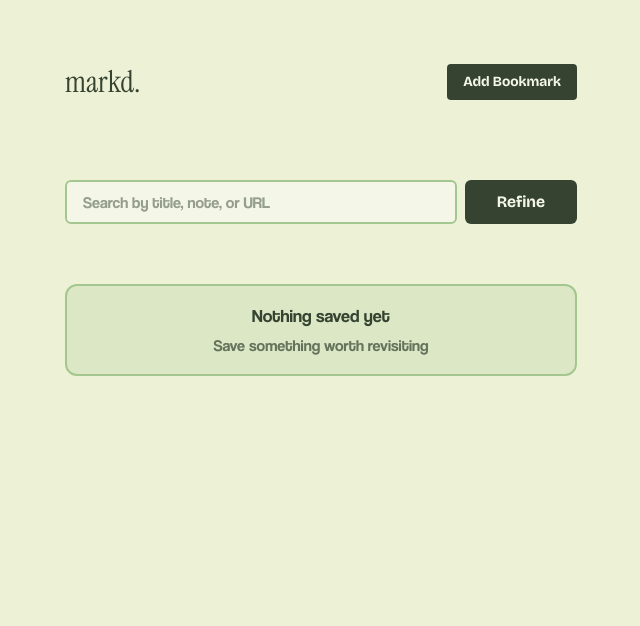
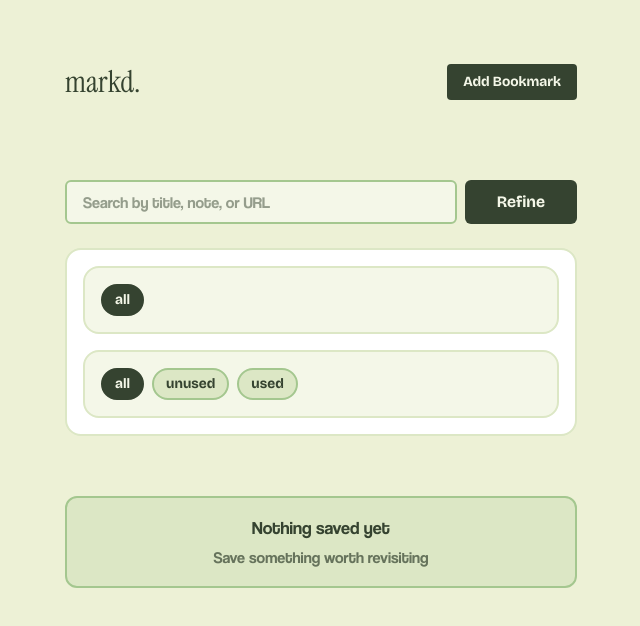
Before and after one commit to VByte-dev/Markd, a React (Vite) app: page / in a window 1280 px wide. Both pictures are taken after a click on the button "Refine". Shown: the top 626 px of the page, without its empty margins (319-959 px from the left). Built offline with nearby package versions, Linux system fonts and the light colour scheme.

Commit message:
Implement bookmark refinement feature with tag and usage filters

```diff
--- a/src/components/BookmarkGrid.jsx
+++ b/src/components/BookmarkGrid.jsx
@@ -3,12 +3,44 @@ import { useEffect, useState } from "react";
 // Components
 import BookmarkCard from "./BookmarkCard";
 import SearchBar from "./SearchBar";
-import Filters from "./Filters";
+import Refine from "./Refine";
 import StateMessage from "./StateMessage";
 
 let BookmarkGrid = () => {
   let [bookmarks, setBookmarks] = useState([]);
   let [searchQuery, setSearchQuery] = useState("");
+  let [refine, setRefine] = useState({
+    tag: "all",
+    usage: "all",
+  });
+  let [isRefineClose, setIsRefineClose] = useState(true);
+
+  let handleRefine = (newRefine) => {
+    setRefine(newRefine);
+    setIsRefineClose(true);
+  };
+
+  let refinedBookmarks = [...bookmarks];
+
+  // Tag filter
+  if (refine.tag !== "all") {
+    refinedBookmarks = refinedBookmarks.filter(
+      (bookmark) => bookmark.tag === refine.tag,
+    );
+  }
+
+  // Usage filter
+  if (refine.usage === "unused") {
+    refinedBookmarks = refinedBookmarks.filter(
+      (bookmark) => bookmark.visitCount === 0,
+    );
+  }
+
+  if (refine.usage === "used") {
+    refinedBookmarks = refinedBookmarks.filter(
+      (bookmark) => bookmark.visitCount > 0,
+    );
+  }
 
   let handleDelete = (id) => {
     let storedData = localStorage.getItem("readlater_bookmarks");
@@ -50,7 +82,7 @@ let BookmarkGrid = () => {
     setSearchQuery(sQ);
   };
 
-  let filteredBookmarks = bookmarks.filter((v, i, a) => {
+  refinedBookmarks = refinedBookmarks.filter((v, i, a) => {
     return (
       v.title.toLowerCase().includes(searchQuery.toLowerCase()) ||
       v.note.toLowerCase().includes(searchQuery.toLowerCase()) ||
@@ -81,27 +113,50 @@ let BookmarkGrid = () => {
       <section className="mt-15 md:mt-20">
         <div className="flex gap-2">
           <SearchBar handleSearch={handleSearch} />
-          <Filters />
+          <div className="">
+            <button
+              className="bg-deep rounded-md font-[bricolage] text-surface h-10 md:h-11 px-8 text-sm md:text-base"
+              onClick={() => {
+                setIsRefineClose(!isRefineClose);
+              }}
+            >
+              Refine
+            </button>
+          </div>
         </div>
+
+        {isRefineClose ? (
+          ""
+        ) : (
+          <div>
+            <Refine
+              bookmarks={bookmarks}
+              refine={refine}
+              setRefine={setRefine}
+              handleRefine={handleRefine}
+            />
+          </div>
+        )}
+
         <div className="mt-10 md:mt-15">
           {bookmarks.length === 0 ? (
             <StateMessage
               title={"Nothing saved yet"}
               description={"Save something worth revisiting "}
             />
-          ) : filteredBookmarks.length === 0 ? (
+          ) : refinedBookmarks.length === 0 ? (
             <StateMessage
               title={"Nothing matched"}
               description={"Try a different keyword"}
             />
           ) : (
-            filteredBookmarks.map((v, i, a) => {
+            refinedBookmarks.map((v, i, a) => {
               return (
                 <BookmarkCard
                   bookmarks={v}
                   handleDelete={handleDelete}
                   handleVisitCounter={handleVisitCounter}
-                  key={i}
+                  key={v.id}
                 />
               );
             })
--- a/src/components/Filters.jsx
+++ /dev/null
@@ -1,13 +0,0 @@
-let Filters = () => {
-  return (
-    <>
-      <div className="">
-        <button className="bg-deep rounded-md font-[bricolage] text-surface h-10 md:h-11 px-8 text-sm md:text-base">
-          Refine
-        </button>
-      </div>
-    </>
-  );
-};
-
-export default Filters;
--- /dev/null
+++ b/src/components/Refine.jsx
@@ -0,0 +1,56 @@
+let Refine = (props) => {
+  let { bookmarks, refine, setRefine, handleRefine } = props;
+
+  let tags = ["all", ...new Set(bookmarks.map((v) => v.tag))];
+  let usage = ["all", "unused", "used"];
+
+  return (
+    <>
+      <section className="w-full my-4 md:my-6 p-2 md:p-4 bg-white rounded-2xl border-2 border-light font-[bricolage] text-deep text-sm">
+        {/* Tag */}
+        <div className="flex lex flex-wrap gap-2 bg-surface p-4 rounded-2xl cursor-pointer border-2 border-light">
+          {tags.map((v, i, a) => {
+            return (
+              <div
+                key={i}
+                className={`lowercase border-2 px-3 py-1 rounded-full ${refine.tag === v ? "bg-deep text-surface border-deep " : "bg-light border-mid text-deep"}`}
+                onClick={() => {
+                  let newRefine = {
+                    tag: v,
+                    usage: refine.usage,
+                  };
+                  handleRefine(newRefine);
+                }}
+              >
+                {v}
+              </div>
+            );
+          })}
+        </div>
+
+        {/* Usage */}
+        <div className="flex flex-wrap gap-2 mt-4 bg-surface p-4 rounded-2xl cursor-pointer border-2 border-light">
+          {usage.map((v, i, a) => {
+            return (
+              <div
+                key={i}
+                className={`lowercase border-2 px-3 py-1 rounded-full ${refine.usage === v ? "bg-deep text-surface border-deep " : "bg-light border-mid text-deep"}`}
+                onClick={() => {
+                  let newRefine = {
+                    tag: refine.tag,
+                    usage: v,
+                  };
+                  handleRefine(newRefine);
+                }}
+              >
+                {v}
+              </div>
+            );
+          })}
+        </div>
+      </section>
+    </>
+  );
+};
+
+export default Refine;
```
